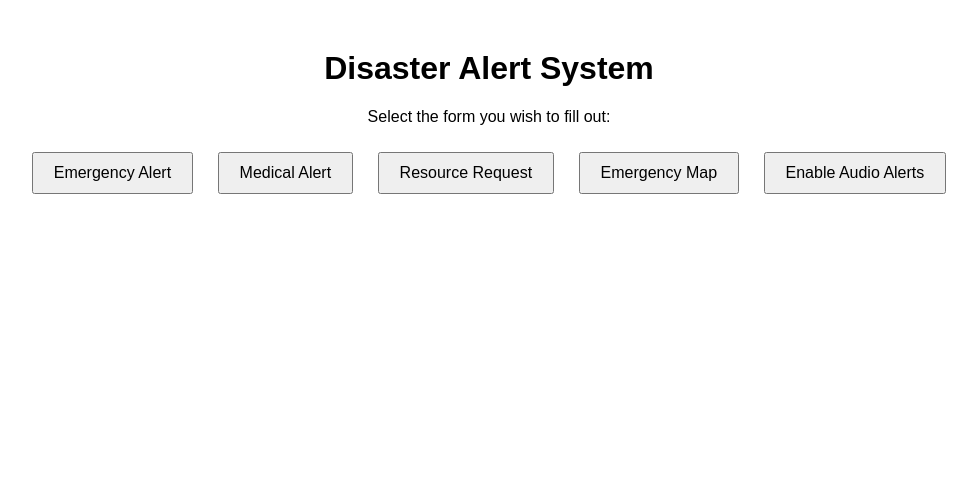
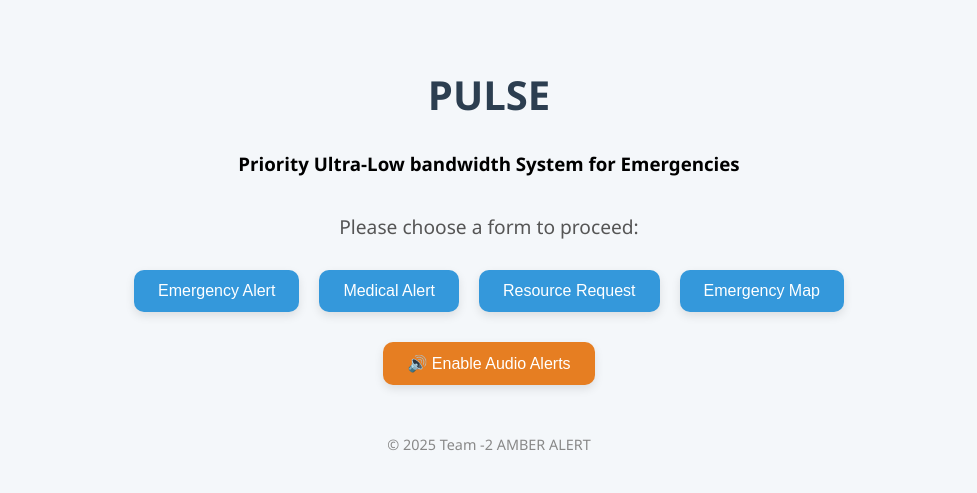
Before and after one commit to shivamjadhav2000/PULSE, a Flask app: page / in a window 1280 px wide. Shown: the top 493 px of the page, without its empty margins (151-1128 px from the left). Run offline with Flask 3, Linux system fonts and the light colour scheme; some libraries are stand-ins or nearby versions.

Commit message:
changes on home.html

```diff
--- a/my_disaster_comm_system/templates/home.html
+++ b/my_disaster_comm_system/templates/home.html
@@ -2,33 +2,96 @@
 <html lang="en">
 <head>
   <meta charset="UTF-8">
-  <title>Disaster Alert System</title>
+  <title>PULSE</title>
   <style>
-    body { font-family: Arial, sans-serif; text-align: center; margin: 50px; }
-    button { margin: 10px; padding: 10px 20px; font-size: 16px; }
+    body {
+      font-family: 'Segoe UI', Tahoma, Geneva, Verdana, sans-serif;
+      background-color: #f4f7fa;
+      margin: 0;
+      padding: 40px 20px;
+      display: flex;
+      flex-direction: column;
+      align-items: center;
+    }
+
+    h1 {
+      color: #2c3e50;
+      font-size: 2.5rem;
+      margin-bottom: 10px;
+    }
+
+    p {
+      color: #555;
+      font-size: 1.2rem;
+      margin-bottom: 30px;
+    }
+
+    .button-group {
+      display: flex;
+      flex-wrap: wrap;
+      justify-content: center;
+      gap: 20px;
+      margin-bottom: 30px;
+    }
+
+    button {
+      background-color: #3498db;
+      color: white;
+      border: none;
+      padding: 12px 24px;
+      font-size: 1rem;
+      border-radius: 10px;
+      cursor: pointer;
+      transition: background-color 0.3s ease, transform 0.2s ease;
+      box-shadow: 0 4px 10px rgba(0, 0, 0, 0.1);
+    }
+
+    button:hover {
+      background-color: #2980b9;
+      transform: scale(1.05);
+    }
+
+    #enableAlertsBtn {
+      background-color: #e67e22;
+    }
+
+    #enableAlertsBtn:hover {
+      background-color: #d35400;
+    }
+
+    footer {
+      margin-top: 50px;
+      color: #888;
+      font-size: 0.9rem;
+    }
   </style>
-  <!-- Include the Socket.IO client library from a CDN -->
+
+  <!-- Include the Socket.IO client library -->
   <script src="https://cdn.socket.io/4.5.4/socket.io.min.js"></script>
 </head>
 <body>
-  <h1>Disaster Alert System</h1>
-  <p>Select the form you wish to fill out:</p>
-  <button onclick="window.location.href='/emergency'">Emergency Alert</button>
-  <button onclick="window.location.href='/medical'">Medical Alert</button>
-  <button onclick="window.location.href='/resource'">Resource Request</button>
-  <button onclick="window.location.href='/emergencyMap'">Emergency Map</button>
+  <h1>PULSE</h1>
+  <h3>Priority Ultra-Low bandwidth System for Emergencies</h3>
+  <p>Please choose a form to proceed:</p>
 
-  <!-- Enable Alerts Button -->
-  <button id="enableAlertsBtn">Enable Audio Alerts</button>
+  <div class="button-group">
+    <button onclick="window.location.href='/emergency'">Emergency Alert</button>
+    <button onclick="window.location.href='/medical'">Medical Alert</button>
+    <button onclick="window.location.href='/resource'">Resource Request</button>
+    <button onclick="window.location.href='/emergencyMap'">Emergency Map</button>
+  </div>
+
+  <button id="enableAlertsBtn">🔊 Enable Audio Alerts</button>
 
   <!-- Audio element -->
   <audio id="alertSound" src="https://cdn.uppbeat.io/audio-files/917eeef23562404c6620f249596cd4e7/82fdd510eb74db31d8192be992f35033/5032726f7339de39f729eb546e1a92ed/STREAMING-bell-digital-sparkle-swoop-1-00-01.mp3" preload="auto"></audio>
 
+  <footer>&copy; 2025 Team -2 AMBER ALERT</footer>
+
   <script>
     // Function to enable audio playback (user must click the button)
-    document.getElementById("enableAlertsBtn").addEventListener("click", function() {
+    document.getElementById("enableAlertsBtn").addEventListener("click", function () {
       var sound = document.getElementById("alertSound");
-      // Attempt to play and immediately pause to satisfy autoplay restrictions.
       sound.play().then(() => {
         sound.pause();
         console.log("Audio alerts enabled.");
@@ -37,14 +100,13 @@
       });
     });
 
-    // Connect to the Socket.IO server.
+    // Connect to the Socket.IO server
     var socket = io("http://192.168.137.1:8000");
 
     socket.on('connect', () => {
       console.log("PULSE: Connected to backend");
     });
 
-    // Listen for crisis_alert events
     socket.on('crisis_alert', (data) => {
       console.log("PULSE: Crisis alert received:", data);
       var sound = document.getElementById("alertSound");
@@ -53,7 +115,7 @@
           console.error("Error playing sound:", error);
         });
       }
-      alert("PULSE Alert: " + data.message);
+      alert("🚨 PULSE Alert: " + data.message);
     });
 
     socket.on('disconnect', () => {
```
